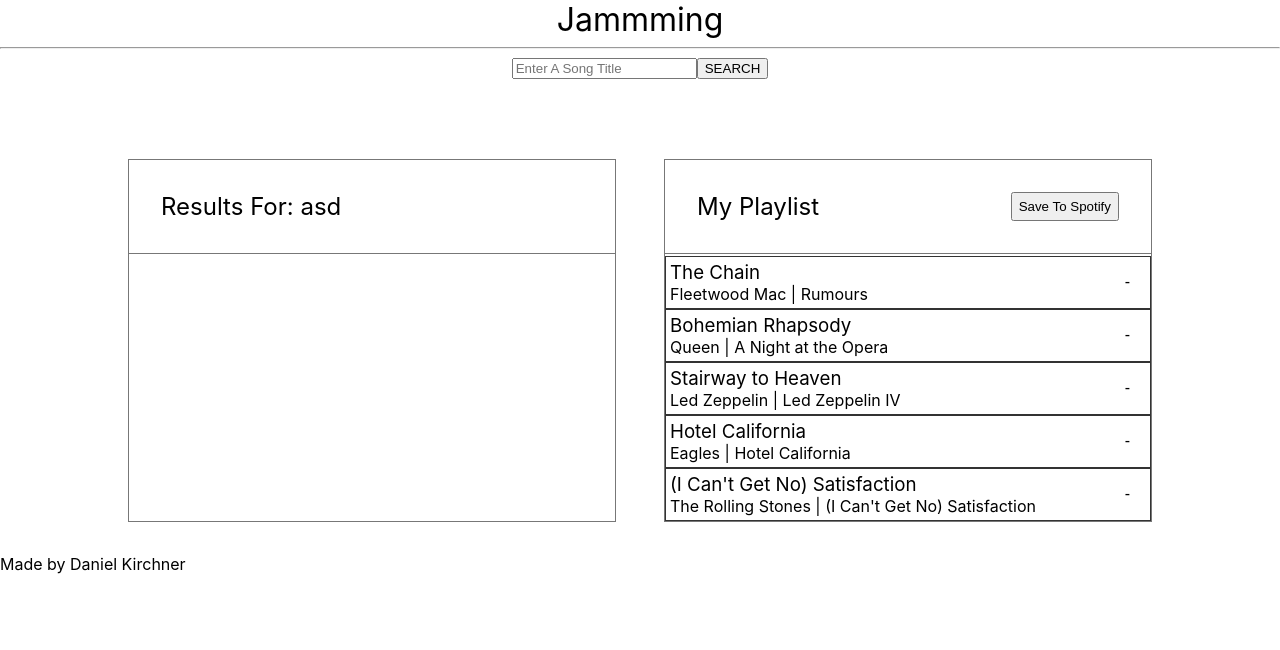
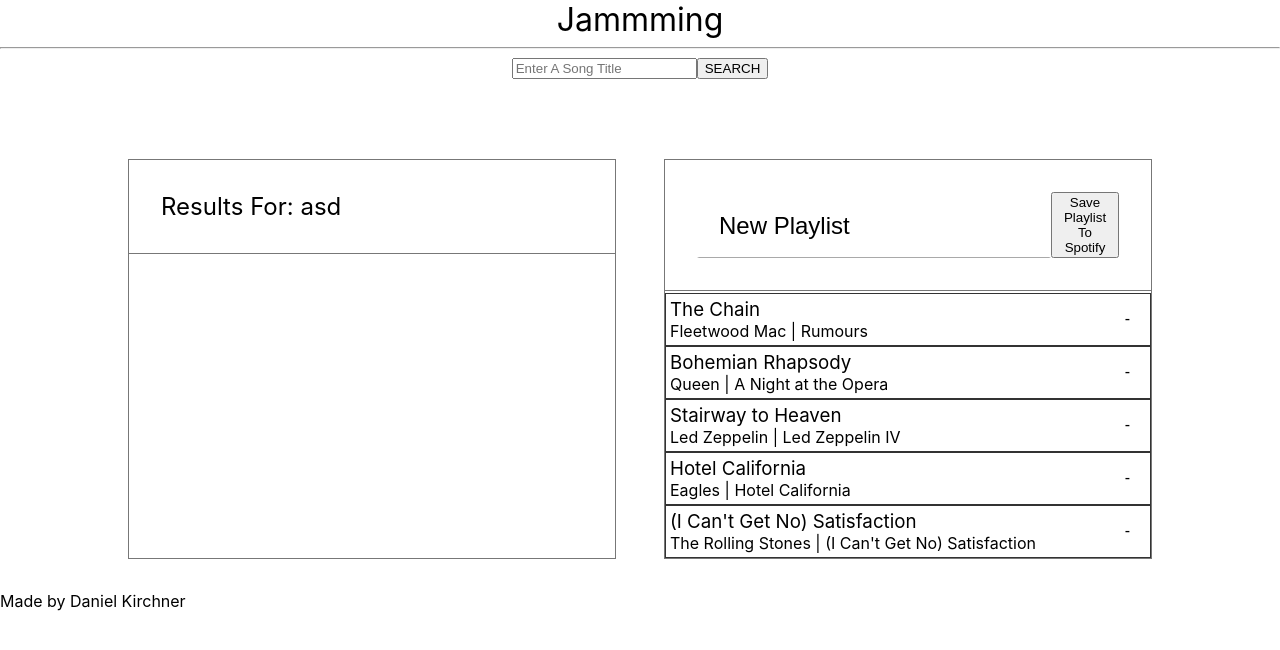
Before and after one commit to Daniel-Kirchner/jammming, a React (Create React App) app: page / in a window 1280 px wide. Shown: the top 650 px of the page. Built offline with nearby package versions, Linux system fonts and the light colour scheme.

Commit message:
Implement Change Playlist name

```diff
--- a/src/App.js
+++ b/src/App.js
@@ -11,7 +11,7 @@ import { mockSearchResults, mockPlaylistTracks } from "./utils/mockdata";
 function App() {
   const [searchResults, setSearchResults] = useState([]);
   const [playlistTracks, setPlaylistTracks] = useState(mockPlaylistTracks);
-  const [playlistName, setPlaylistName] = useState("My Playlist");
+  const [playlistName, setPlaylistName] = useState("");
 
   const search = useCallback((term) => {
     const filteredResults = mockSearchResults.filter((track) =>
@@ -36,6 +36,10 @@ function App() {
     );
   }, []);
 
+  const updatePlaylistName = useCallback((name) => {
+    setPlaylistName(name);
+  }, []);
+
   return (
     <>
       <header className={styles.header}>
@@ -49,6 +53,7 @@ function App() {
           playlistName={playlistName}
           playlistTracks={playlistTracks}
           onRemove={removeTrack}
+          onNameChange={updatePlaylistName}
         />
       </main>
       <footer>
--- a/src/components/Playlist/Playlist.js
+++ b/src/components/Playlist/Playlist.js
@@ -1,13 +1,35 @@
+import { useCallback, useRef } from "react";
+
 import Tracklist from "../Tracklist/Tracklist";
 
 import styles from "./Playlist.module.css";
 
-const Playlist = ({ playlistName, playlistTracks, onRemove }) => {
+const Playlist = ({ playlistTracks, onRemove, onNameChange }) => {
+  const inputRef = useRef(null);
+
+  const handleKeyUp = useCallback((event) => {
+    if (event.keyCode === 13 || event.keyCode === 27) {
+      event.preventDefault();
+      inputRef.current.blur();
+    }
+  }, []);
+  const handleNameChange = useCallback(
+    (e) => {
+      onNameChange(e.target.value);
+    },
+    [onNameChange]
+  );
   return (
     <div className={styles.container}>
       <div className={styles.header}>
-        <h2>{playlistName}</h2>
-        <button>Save To Spotify</button>
+        <input
+          className={styles.title}
+          defaultValue="New Playlist"
+          onChange={handleNameChange}
+          onKeyUp={handleKeyUp}
+          ref={inputRef}
+        />
+        <button>Save Playlist To Spotify</button>
       </div>
       <Tracklist
         tracks={playlistTracks}
--- a/src/components/Playlist/Playlist.module.css
+++ b/src/components/Playlist/Playlist.module.css
@@ -9,3 +9,15 @@
   border-bottom: 1px solid #777;
   margin-bottom: 0.1rem;
 }
+
+.title {
+  padding: 0.75rem 1.25rem;
+  border-color: transparent;
+  border-bottom: 1px solid darkgrey;
+  font-size: 1.5rem;
+  background: transparent;
+}
+
+.title:focus {
+  outline: none;
+}
```
